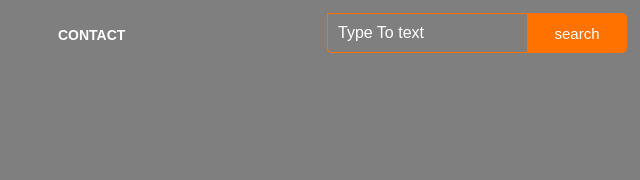
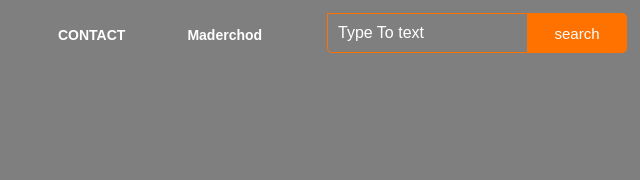
Before and after one commit to sumitch77/Sourav, a plain HTML site: page index.html in a window 1280 px wide. Shown: the top 180 px of the page, 583-1223 px from the left. Drawn offline with nearby package versions, Linux system fonts and the light colour scheme.

Commit message:
Add files via upload

```diff
--- a/index.html
+++ b/index.html
@@ -18,6 +18,7 @@
                     <li><a href="about.html">ABOUT</a></li>
                     <li><a href="#">SERVICE</a></li>
                     <li><a href="contact.html">CONTACT</a></li>
+                    <li> <a href="#">Maderchod</li>
                 </ul>
             </div>
 
```
